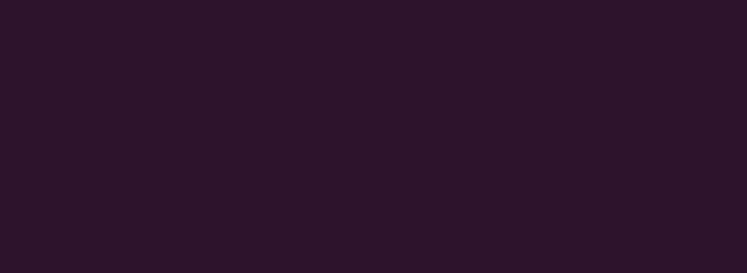
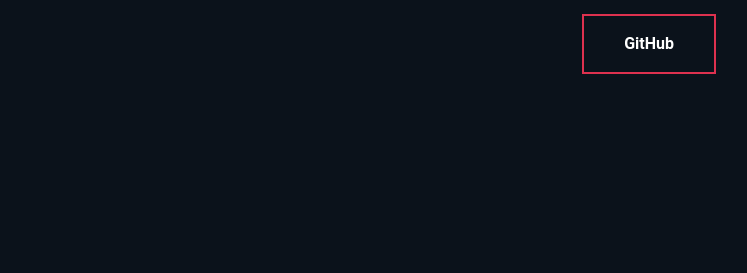
Before and after one commit to OriginalEveres/the-assistant, a plain HTML site: page index.html in a window 1280 px wide. Shown: the top 273 px of the page, without its empty margins (524-1271 px from the left). Drawn offline with nearby package versions, Linux system fonts and the light colour scheme.

Commit message:
index edit, css edit, added github button

```diff
--- a/css/main.css
+++ b/css/main.css
@@ -1,6 +1,6 @@
 body, html {
     margin: 0;
-    background-color: #2D132C;
+    background-color: #0B121B;
     height: 100%;
     font-family: Sanchez, sans-serif;
     color: white;
@@ -123,3 +123,33 @@ button:focus {
     text-align: center;
     color: #C72C41;
 }
+
+.outline-button {
+    font-size: 16px;
+    line-height: 24px;
+    font-family: Roboto, arial;
+    font-weight: bold !important;
+    font-style: normal;
+    text-decoration: none;
+    padding: 16px 40px;
+    border: 2px solid #de314f;
+    box-sizing: border-box;
+    transition: 240ms ease;
+    cursor: pointer;
+    transition-property: all !important;
+}
+
+.outline-button-red {
+    color: white;
+}
+
+.top-right-btn {
+    position: absolute;
+    top: 14px;
+    right: 40px;
+}
+
+.outline-button-red:hover {
+    background: #de314f;
+    color: white;
+}
--- a/index.html
+++ b/index.html
@@ -8,9 +8,10 @@
     <link href="https://fonts.googleapis.com/css?family=Sanchez&display=swap" rel="stylesheet">
     <script src="https://cdn.jsdelivr.net/npm/lodash@4.17.15/lodash.min.js"></script>
     <link rel="stylesheet" href="css/main.css">
-    <title>The assitant | Solcode | Matěj Husák</title>
+    <title>The assitant | Solcode | Matthew Husak</title>
 </head>
 <body>
+<a href="https://github.com/OriginalEveres/the-assistant" class="outline-button outline-button-red top-right-btn">GitHub</a>
 
 <div class="container">
     <h1 id="main-header">The assistant</h1>
```
